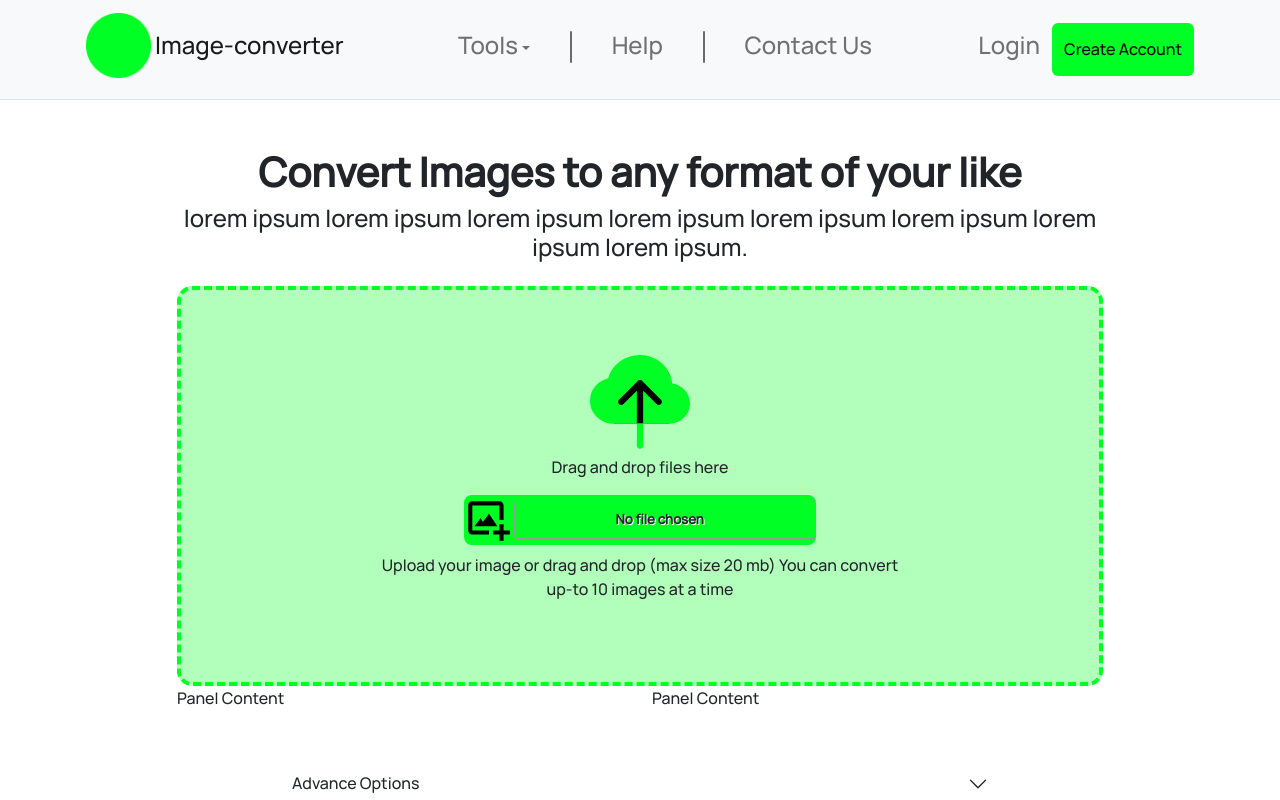
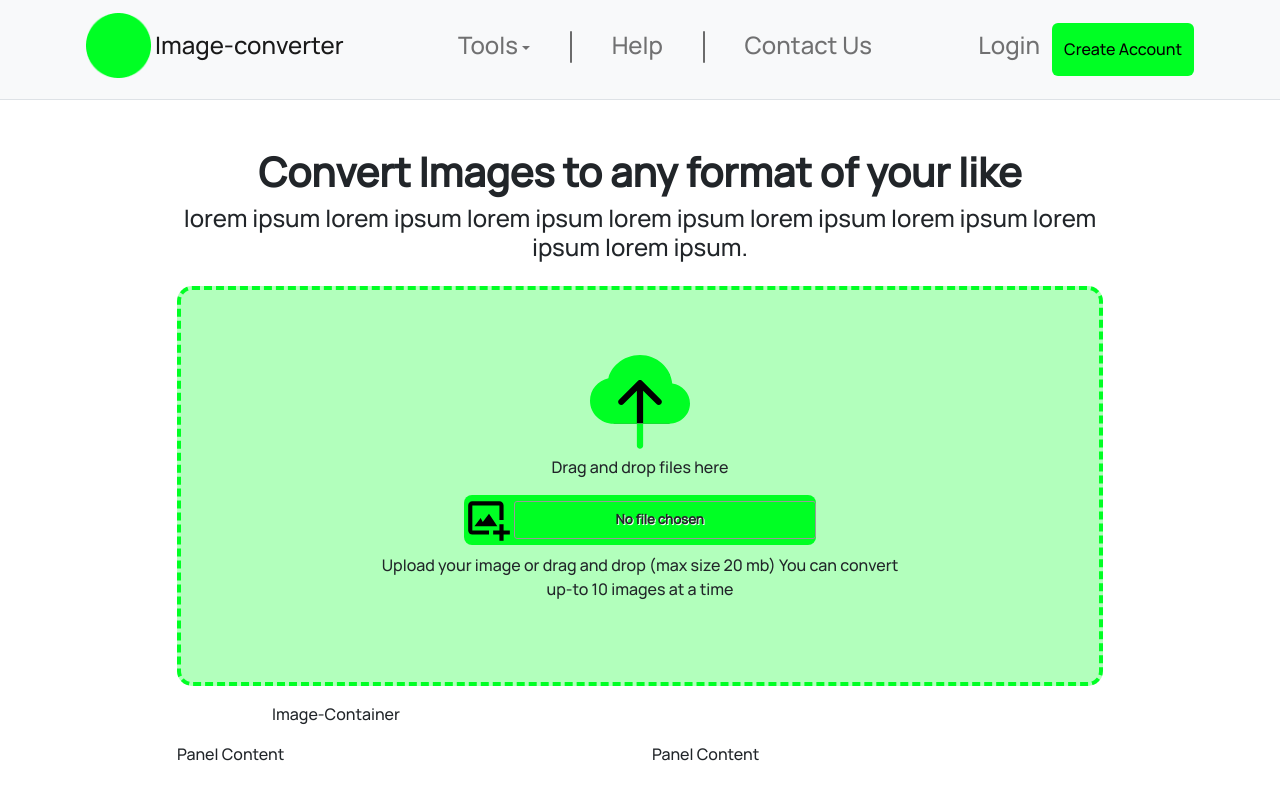
Before and after one commit to MUNYYBY/image-converter, a Next.js app: page /cx/image-converter in a window 1280 px wide. Shown: the top 800 px of the page. Built offline with nearby package versions, Linux system fonts and the light colour scheme.

Commit message:
Added Images container for user uploaded images

```diff
--- a/Components/Convert-Images/Convert-Images.js
+++ b/Components/Convert-Images/Convert-Images.js
@@ -8,6 +8,7 @@ import Form from "react-bootstrap/Form";
 import { BiImageAdd } from "react-icons/bi";
 import Image from "next/image";
 import uploadImage from "../../public/assets/upload.svg";
+import ImageContainer from "../Image-Container/Image-Container";
 
 export default function ConvertImages() {
   return (
@@ -52,6 +53,12 @@ export default function ConvertImages() {
               </div>
             </div>
           </Col>
+          {/* Image containers when user uploads images */}
+          <Col lg={8} md={10} sm={10} className="mt-3 mb-3">
+            <div className={styles.ImagesContainer}>
+              <ImageContainer />
+            </div>
+          </Col>
           <Col lg={5} md={5} sm={10} className="panel panel-default">
             <div class="panel-body">Panel Content</div>
           </Col>
--- /dev/null
+++ b/Components/Image-Container/Image-Container.js
@@ -0,0 +1,3 @@
+export default function ImageContainer(props) {
+  return <div>Image-Container</div>;
+}
```
Also changed, not shown: Components/Image-Container/Image-Container.module.css (added).
